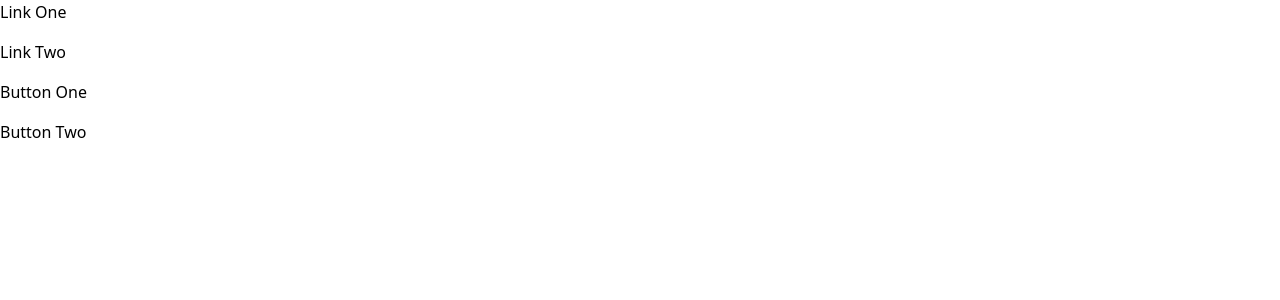
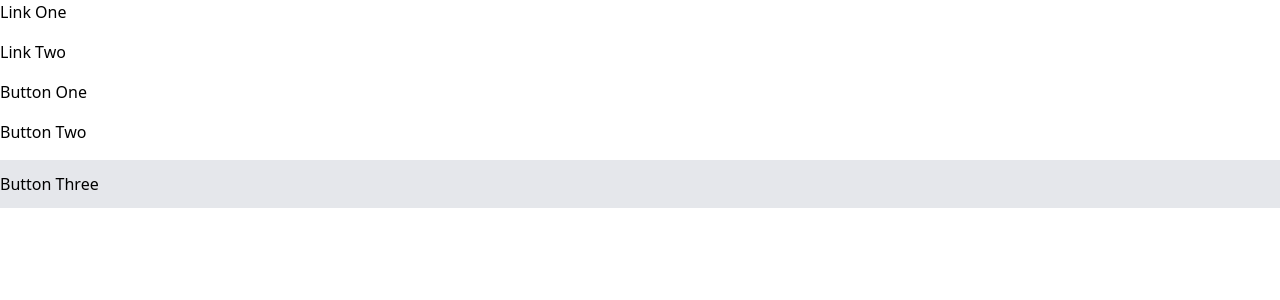
Before and after one commit to test-party/guinea-pig-next, a Next.js app: page /focus-visible in a window 1280 px wide. Shown: the top 300 px of the page. Built offline with nearby package versions, Linux system fonts and the light colour scheme.

Commit message:
add low contrast button

```diff
--- a/src/app/focus-visible/page.tsx
+++ b/src/app/focus-visible/page.tsx
@@ -12,6 +12,9 @@ export default function InteractivePage() {
 
                 <button onFocus={handleFocus} id="button-one" className="text-left w-fit">Button One</button>
                 <button className="text-left w-fit">Button Two</button>
+                <div className="bg-gray-200 h-12 flex items-center">
+                    <button id="button-three" className="text-left w-fit focus:outline-gray-400">Button Three</button>
+                </div>
             </div>
         </body>
     )
```
